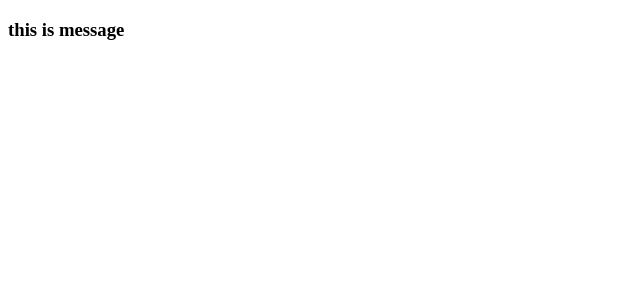
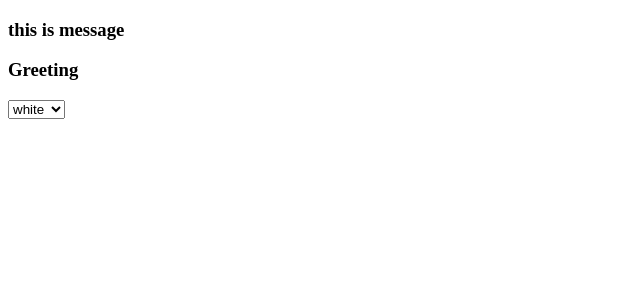
Before and after one commit to mlgmontage/react_playground, a React (Create React App) app: page / in a window 1280 px wide. Shown: the top 300 px of the page, without its empty margins (0-640 px from the left). Built offline with nearby package versions, Linux system fonts and the light colour scheme.

Commit message:
colorful greeting

```diff
--- a/src/App.js
+++ b/src/App.js
@@ -1,10 +1,12 @@
 import React from "react";
 import Message from "./components/Message";
+import Greeting from "./components/Greeting";
 
 function App() {
   return (
     <div className="App">
       <Message msg="this is message" />
+      <Greeting />
     </div>
   );
 }
--- /dev/null
+++ b/src/components/Greeting.js
@@ -0,0 +1,30 @@
+import React from "react";
+
+class Greeting extends React.Component {
+  constructor(props) {
+    super(props);
+    this.handleChange = this.handleChange.bind(this);
+  }
+
+  handleChange(e) {
+    e.preventDefault();
+    document.body.style.backgroundColor = e.target.value;
+  }
+
+  render() {
+    return (
+      <div>
+        <h3>Greeting</h3>
+        <select onChange={this.handleChange}>
+          <option>white</option>
+          <option>teal</option>
+          <option>red</option>
+          <option>green</option>
+          <option>blue</option>
+        </select>
+      </div>
+    );
+  }
+}
+
+export default Greeting;
```
